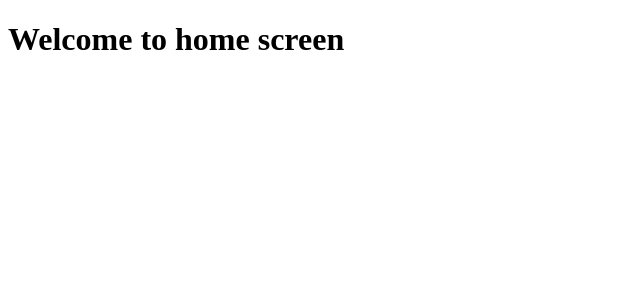
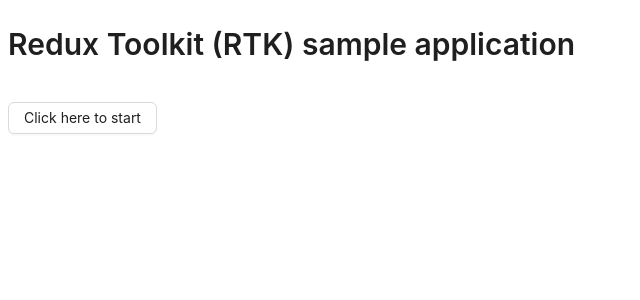
Before and after one commit to domjoeymoncada/movie-recommendation-redux, a React (Vite) app: page / in a window 1280 px wide. Shown: the top 300 px of the page, without its empty margins (0-640 px from the left). Built offline with nearby package versions, Linux system fonts and the light colour scheme.

Commit message:
Add homepage

```diff
--- a/src/App.tsx
+++ b/src/App.tsx
@@ -1,54 +1,18 @@
-import { Row, Col, Form, Input, Button, Typography } from "antd";
-import { useDispatch } from "react-redux";
-import { addMovieRecommendation } from "./redux/features/movieListSlice";
+import { Button, Typography } from "antd";
+import { Link } from "react-router-dom";
 
-const { TextArea } = Input;
 const { Title } = Typography;
 
 const App = () => {
-  const dispatch = useDispatch();
-
-  const onFormSubmit = (values) => {
-    dispatch(addMovieRecommendation(values));
-  };
-
   return (
-    <Form name="recommendation-form" layout="vertical" onFinish={onFormSubmit}>
-      <Row align="middle" justify="space-around">
-        <Col span={18}>
-          <div>
-            <Row>
-              <Col span={8}>
-                <Form.Item
-                  name="title"
-                  label={<Title level={4}>Movie title</Title>}
-                >
-                  <Input placeholder="Movie title..." />
-                </Form.Item>
-              </Col>
-            </Row>
-            <Row>
-              <Col span={12}>
-                <Form.Item
-                  name="description"
-                  label={<Title level={3}>Description</Title>}
-                >
-                  <TextArea
-                    showCount
-                    maxLength={500}
-                    placeholder="Write a short description"
-                    style={{ height: 200 }}
-                  />
-                </Form.Item>
-              </Col>
-            </Row>
-            <Button htmlType="submit" style={{ marginTop: 18 }}>
-              Send recommendation
-            </Button>
-          </div>
-        </Col>
-      </Row>
-    </Form>
+    <div>
+      <Title level={2}>Redux Toolkit (RTK) sample application</Title>
+      <Button style={{ marginTop: 24 }}>
+        <Link to={{ pathname: "/send-movie-recommendation-form" }}>
+          Click here to start
+        </Link>
+      </Button>
+    </div>
   );
 };
 
--- a/src/main.tsx
+++ b/src/main.tsx
@@ -4,19 +4,13 @@
 import { BrowserRouter, Route, Routes } from "react-router-dom";
 import MovieRecommendationForm from "./pages/PageA/index.tsx";
 import DefaultActions from "./pages/PageB/index.tsx";
+import App from "./App.tsx";
 
 ReactDOM.createRoot(document.getElementById("root")!).render(
   <Provider store={store}>
     <BrowserRouter>
       <Routes>
-        <Route
-          path="/"
-          element={
-            <div>
-              <h1>Welcome to home screen</h1>
-            </div>
-          }
-        />
+        <Route path="/" element={<App />} />
         <Route
           path="/send-movie-recommendation-form"
           element={<MovieRecommendationForm />}
```
